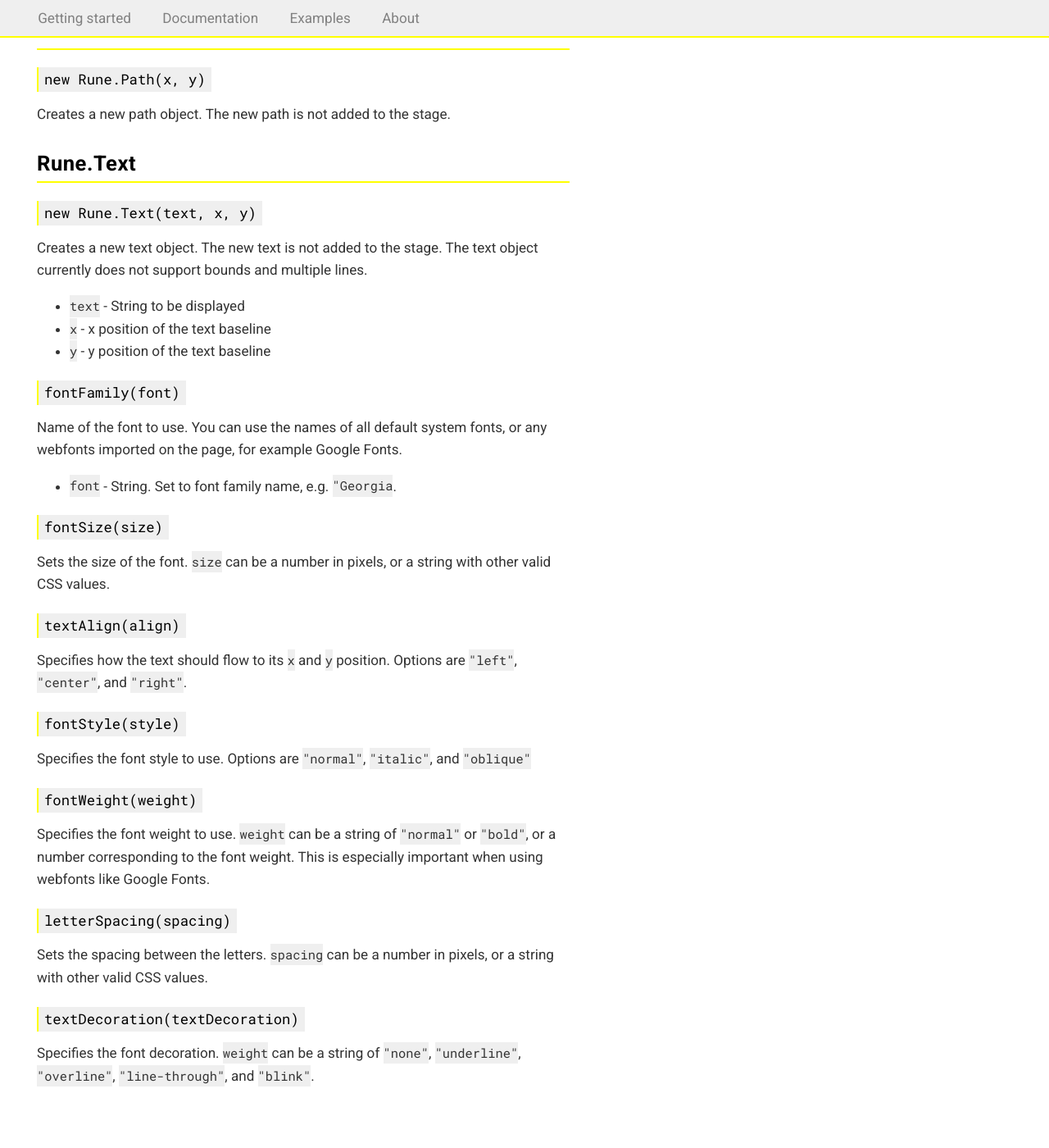
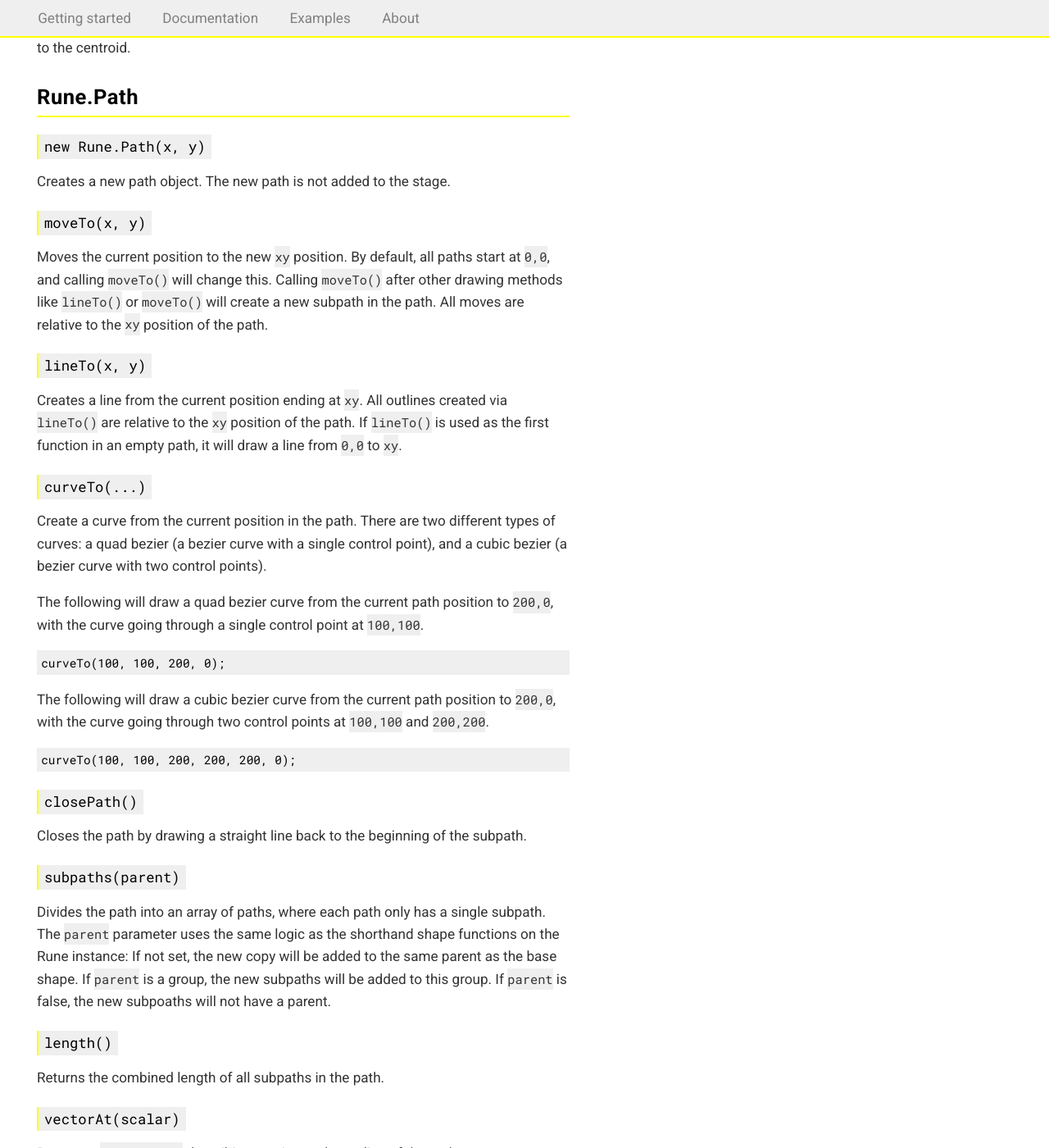
Before and after one commit to runemadsen/rune.js, a Jekyll site: the page built from documentation.md, in a window 1280 px wide and 1400 px high, scrolled down 7263 px. Shown: the whole window at 82% size. Built offline with Jekyll 4.4.1, drawn with Linux system fonts in a browser that asks for light colours; nearby versions of some CDN libraries; comment, search, counter and statistics services are not loaded; some of the changed text lies outside the part shown.

Commit message:
updating docs

````diff
--- a/documentation.md
+++ b/documentation.md
@@ -153,7 +153,7 @@ Converts the shape to a polygon by converting lines and curves to equally spaced
 
 The `parent` parameter uses the same logic as the shorthand shape functions on the Rune instance: If not set, the new copy will be added to the same parent as the base shape. If `parent` is a group, the new copy will be added to this group. If `parent` is false, the new copy will not have a parent.
 
-Note that on `Rune.Path` object, this function is called `toPolygons()`, as it returns an array of polygons due to the nature of the path shape.
+Note that on `Rune.Path` object, this function is called `toPolygons()`, as it returns an array of polygons due to the nature of the path shape. Also note that `Rune.Polygon` also has a `toPolygon` function that can be used to divide the polygon into a new polygon with evenly spaced vectors.
 
 ### `strokeWidth(num)`
 
@@ -225,7 +225,7 @@ Creates a new polygon object. The new polygon is not added to the stage.
 
 ### `lineTo(x, y)`
 
-Creates a line from the current position to the new position. The first time `lineTo()` is called, it the `xy` determines the starting position of the shape.
+Creates a line from the current position to the new position. The first time `lineTo()` is called, it the `xy` determines the starting position of the shape. All outlines created via `lineTo` are relative to the `xy` position of the polygon.
 
 ### `length()`
 
@@ -245,11 +245,11 @@ Returns a `Rune.Vector` describing a point on the outline of the polygon.
 
 ### `bounds()`
 
-Returns a javascript object with `x`, `y`, `width` and `height` properties describing the outer bounds of the polygon. This is the external representation of the bounds, which means that the polygon `xy` values are added to the bounds.
+Returns a javascript object with `x`, `y`, `width` and `height` properties describing the outer bounds of the polygon. This is the internal representation of the bounds, which means that the polygon `xy` values are not added to the bounds.
 
 ### `centroid()`
 
-Returns a `Rune.Vector` holding the centroid of the shape. This is the external representation of the centroid, which means that the polygon `xy` values are added to the centroid.
+Returns a `Rune.Vector` holding the centroid of the shape. This is the internal representation of the centroid, which means that the polygon `xy` values are not added to the centroid.
 
 
 ## Rune.Path
@@ -257,6 +257,60 @@ Returns a `Rune.Vector` holding the centroid of the shape. This is the external
 ### `new Rune.Path(x, y)`
 
 Creates a new path object. The new path is not added to the stage.
+
+### `moveTo(x, y)`
+
+Moves the current position to the new `xy` position. By default, all paths start at `0,0`, and calling `moveTo()` will change this. Calling `moveTo()` after other drawing methods like `lineTo()` or `moveTo()` will create a new subpath in the path. All moves are relative to the `xy` position of the path.
+
+### `lineTo(x, y)`
+
+Creates a line from the current position ending at `xy`. All outlines created via `lineTo()` are relative to the `xy` position of the path. If `lineTo()` is used as the first function in an empty path, it will draw a line from `0,0` to `xy`.
+
+### `curveTo(...)`
+
+Create a curve from the current position in the path. There are two different types of curves: a quad bezier (a bezier curve with a single control point), and a cubic bezier (a bezier curve with two control points).
+
+The following will draw a quad bezier curve from the current path position to `200,0`, with the curve going through a single control point at `100,100`.
+
+```js
+curveTo(100, 100, 200, 0);
+```
+
+The following will draw a cubic bezier curve from the current path position to `200,0`, with the curve going through two control points at `100,100` and `200,200`.
+
+```js
+curveTo(100, 100, 200, 200, 200, 0);
+```
+
+### `closePath()`
+
+Closes the path by drawing a straight line back to the beginning of the subpath.
+
+### `subpaths(parent)`
+
+Divides the path into an array of paths, where each path only has a single subpath. The `parent` parameter uses the same logic as the shorthand shape functions on the Rune instance: If not set, the new copy will be added to the same parent as the base shape. If `parent` is a group, the new subpaths will be added to this group. If `parent` is false, the new subpoaths will not have a parent.
+
+### `length()`
+
+Returns the combined length of all subpaths in the path.
+
+### `vectorAt(scalar)`
+
+Returns a `Rune.Vector` describing a point on the outline of the path.
+
+- `scalar` - A float between 0 and 1. Passing `0.5` will return the point midway on the outline of the path.
+
+### `vectorAtLength(length)`
+
+Returns a `Rune.Vector` describing a point on the outline of the path.
+
+- `length` - A number between 0 and `length()` of the path. Passing `100` will return the point 100 pixels along the outline of the path.
+
+### `fillRule(type)`
+
+Sets the fillrule for the subpaths. This can be used to add or subtract subpath from one another. See [Understanding the SVG fill-fule property](http://www.sitepoint.com/understanding-svg-fill-rule-property/) for more info.
+
+- `type` - String. Either `"nonzero"` or `"evenodd"`.
 
 ## Rune.Text
 
````
